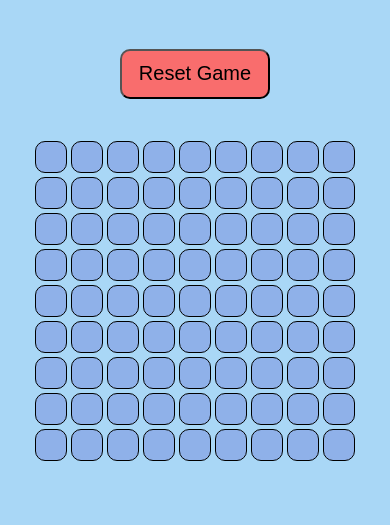
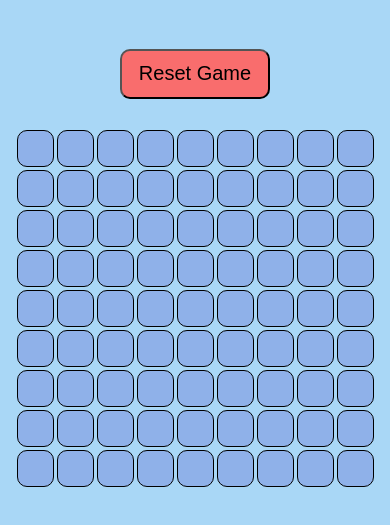
Before and after one commit to ericwongcv/battleship-JS, a website with bundled scripts: page index.html in a window 390 px wide. Shown: the part 95-620 px from the top of the page. Built offline with nearby package versions, Linux system fonts and the light colour scheme; a web font is replaced by a local one.

Commit message:
add favicon and update css for midsize media

```diff
--- a/assets/css/index.css
+++ b/assets/css/index.css
@@ -47,7 +47,7 @@ button {
     font-size: 20px;
     width: 150px;
     height: 50px;
-    margin-bottom: 30px;
+    margin-bottom: 20px;
 }
 
 button:hover {
@@ -66,24 +66,27 @@ p.text {
 }
 
 @media only screen and (max-width: 1200px) {
-    body {
-        text-shadow: 1px 1px black;
-    }
-
     h1 {
         font-size: 40px;
     }
 
-    div.wrapper {
-        display: grid;
-        grid-template-columns: repeat(9, 1fr);
+    div.wrapper>div {
+        height: 70px;
+        width: 70px;
+        margin: 2px;
+        border-radius: 10px;
     }
 
+    p.text {
+        font-size: 40px;
+    }
+}
+
+@media only screen and (max-width: 800px) {
     div.wrapper>div {
-        height: 30px;
-        width: 30px;
-        margin: 2px;
-        border-radius: 10px;
+        height: 35px;
+        width: 35px;
+        margin: 1.5px;
     }
 
     p.text {
--- a/index.html
+++ b/index.html
@@ -5,6 +5,7 @@
     <meta charset="UTF-8">
     <meta name="viewport" content="width=device-width, initial-scale=1.0">
     <title>Battleship</title>
+    <link rel="icon" type="image/x-icon" href="/assets/favicon.ico">
     <link rel="stylesheet" href="./assets/css/index.css">
     <link rel="preconnect" href="https://fonts.googleapis.com">
     <link rel="preconnect" href="https://fonts.gstatic.com" crossorigin>
```
Also changed, not shown: assets/favicon.ico (added).
